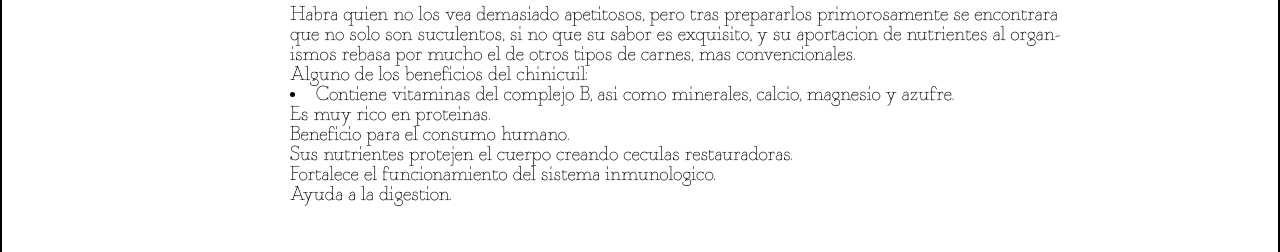
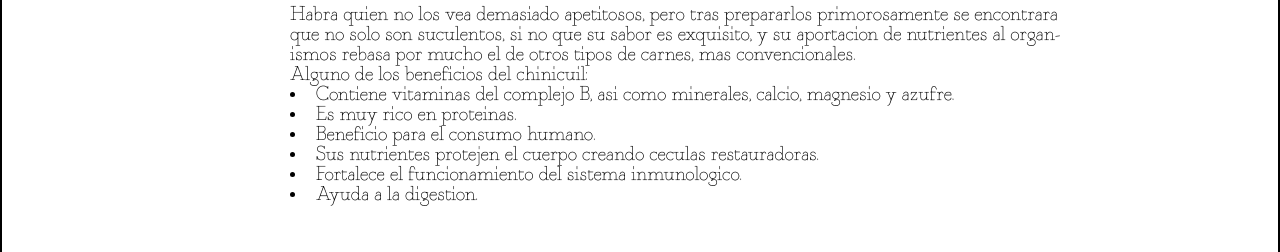
Before and after one commit to Josedeker/CHINI, a plain HTML site: page producto.html in a window 1280 px wide. Shown: the part 165-417 px from the top of the page. Drawn offline with Linux system fonts and the light colour scheme.

Commit message:
Update producto.html

```diff
--- a/producto.html
+++ b/producto.html
@@ -27,11 +27,11 @@ Habra quien no los vea demasiado apetitosos, pero tras prepararlos primorosament
  que no solo son suculentos, si no que su sabor es exquisito, y su aportacion de nutrientes al organ-<br>ismos rebasa por mucho el de otros tipos de carnes, mas convencionales.<br>
 	Alguno de los beneficios del chinicuil:<br>
 	<li>Contiene vitaminas del complejo B, asi como minerales, calcio, magnesio y azufre.<br>
-	Es muy rico en proteinas.<br>
-	Beneficio para el consumo humano.<br>
-	Sus nutrientes protejen el cuerpo creando ceculas restauradoras.<br>
-	Fortalece el funcionamiento del sistema inmunologico.<br>
-	Ayuda a la digestion.</p>
+	<li>Es muy rico en proteinas.<br>
+	<li>Beneficio para el consumo humano.<br>
+	<li>Sus nutrientes protejen el cuerpo creando ceculas restauradoras.<br>
+	<li>Fortalece el funcionamiento del sistema inmunologico.<br>
+	<li>Ayuda a la digestion.</p>
 </div>
 
 
```
